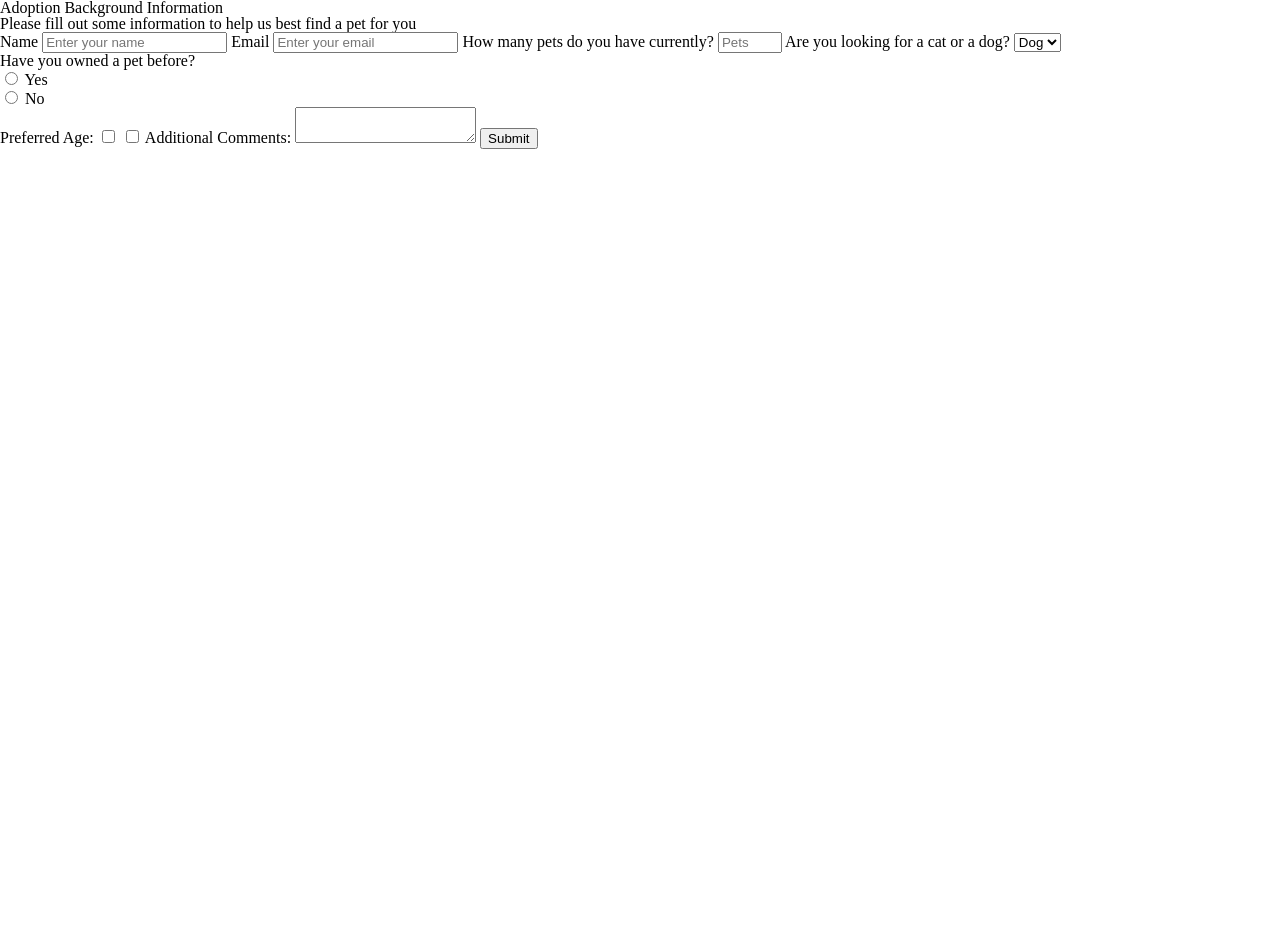
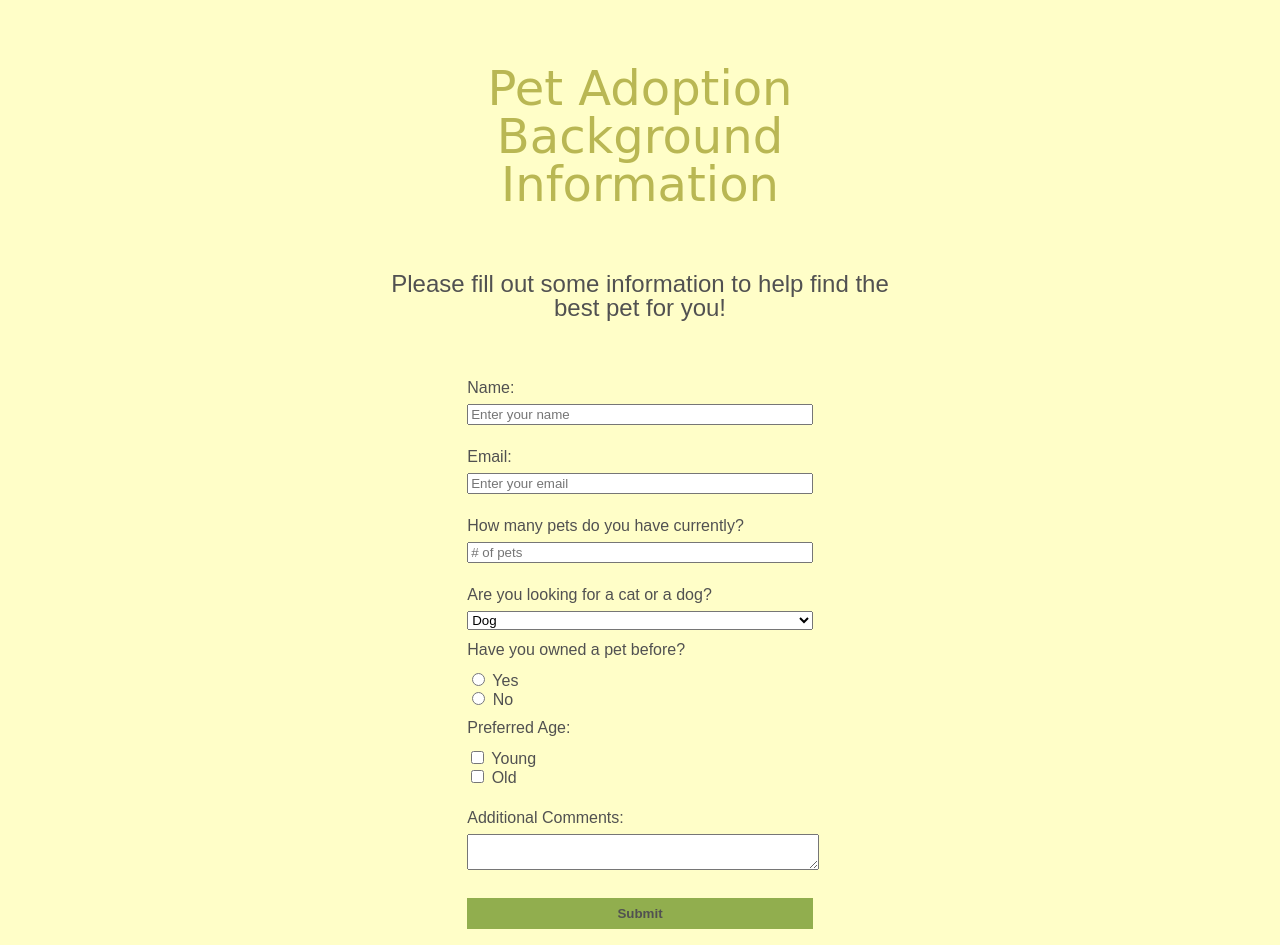
Before and after one commit to jameskaupert/fcc-survey-form, a plain HTML site: page v2/index.html in a window 1280 px wide. Before the commit the page ends 800 px from the top, so only its background shows below. Drawn offline with Linux system fonts and the light colour scheme; a web font is replaced by a local one.

Commit message:
final changes for v2 form

```diff
--- a/v2/assets/styles/main.css
+++ b/v2/assets/styles/main.css
@@ -0,0 +1,75 @@
+body {
+  display: flex;
+  justify-content: center;
+  font-family: 'Muli', sans-serif;
+  background-color: #FFFEC8;
+  color: #515151;
+}
+
+input,
+select,
+button {
+  font-family: 'Muli', sans-serif;
+}
+
+.wrapper {
+  min-width: 320px;
+  width: 45%;
+  display: flex;
+  flex-direction: column;
+  align-items: center;
+}
+
+h1 {
+  padding: 4rem 0 4rem 0;
+  font-size: 3rem;
+  text-align: center;
+  font-family: 'Ranga', cursive;
+  color: #B9B753;
+}
+
+.description {
+  font-size: 1.5rem;
+  padding: 0 1rem 3rem 1rem;
+  text-align: center;
+}
+
+.form {
+  width: 60%;
+  font-size: 1rem;
+  padding: 0 1rem 0 1rem;
+  display: flex;
+  flex-direction: column;
+  align-items: center;
+  justify-content: center;
+}
+
+
+.form-element {
+  padding: 0.75rem 0 0.75rem 0;
+  width: 100%;
+  display: flex;
+  flex-direction: column;
+}
+
+label {
+  padding-bottom: 0.5rem;
+}
+
+.comments textarea {
+  width: 100%;
+}
+
+.submit-btn {
+  width: 100%;
+  padding: 0.5rem;
+  margin: 1rem;
+  border: 0px;
+  background-color: #91AE4E;
+  color: #515151;
+  font-weight: 800;
+}
+
+.submit-btn:hover {
+  background-color: #82935A;
+}
--- a/v2/index.html
+++ b/v2/index.html
@@ -1,46 +1,61 @@
 <!DOCTYPE html>
 <html lang="en">
+
 <head>
   <meta charset="UTF-8">
   <meta name="viewport" content="width=device-width, initial-scale=1.0">
   <meta http-equiv="X-UA-Compatible" content="ie=edge">
+  <link href="https://fonts.googleapis.com/css?family=Muli|Ranga" rel="stylesheet">
   <link rel="stylesheet" href="assets/styles/reset.css">
   <link rel="stylesheet" href="assets/styles/main.css">
   <title>Pet Adoption Form</title>
 </head>
+
 <body>
-  <div id="wrapper">
-  <h1 id="title">Adoption Background Information</h1>
-  <p id="description">Please fill out some information to help us best find a pet for you</p>
-  <form action="" id="survey-form">
-    <label id="name-label">Name</label>
+  <div id="wrapper" class="wrapper">
+    <h1 id="title">Pet Adoption Background Information</h1>
+    <p id="description" class="description">Please fill out some information to help find the best pet for you!</p>
+    <form action="" id="survey-form" class="form">
+      <div class="name form-element">
+        <label id="name-label">Name:</label>
         <input id="name" type="text" required placeholder='Enter your name'>
-    <label id="email-label">Email</label>
-    <input id="email" type="email" required  placeholder='Enter your email'>
+      </div>
+      <div class="email form-element">
+        <label id="email-label">Email:</label>
+        <input id="email" type="email" required placeholder='Enter your email'>
+      </div>
+      <div class="number form-element">
         <label id="number-label">How many pets do you have currently?</label>
-    <input id="number" type="number" min=1 max=100 placeholder='Pets'>
-
+        <input id="number" type="number" min=1 max=100 placeholder='# of pets'>
+      </div>
+      <div class="dropdown form-element">
         <label>Are you looking for a cat or a dog?</label>
         <select id="dropdown">
           <option>Dog</option>
           <option>Cat</option>
         </select>
+      </div>
 
-    <fieldset>
+      <fieldset class="radio form-element">
         <legend>Have you owned a pet before?</legend>
-    <input type="radio" name="previous" value="Yes"> Yes<br>
-    <input type="radio" name="previous" value="No"> No<br>
+        <div><input type="radio" name="previous" value="Yes"> Yes<br /></div>
+        <div><input type="radio" name="previous" value="No"> No<br /></div>
       </fieldset>
 
-    <label>Preferred Age:</label>
-    <input type="checkbox" value="Young">
-    <input type="checkbox" value="Old">
+      <fieldset class="checkbox form-element">
+        <legend>Preferred Age:</legend>
+        <div><input type="checkbox" value="Young"> Young<br /></div>
+        <div><input type="checkbox" value="Old"> Old<br /></div>
+      </fieldset>
 
+      <div class="comments form-element">
         <label>Additional Comments:</label>
         <textarea></textarea>
-    <button id="submit">Submit</button>
+      </div>
+      <button id="submit" class="submit-btn">Submit</button>
     </form>
   </div>
   <script src="https://cdn.freecodecamp.org/testable-projects-fcc/v1/bundle.js"></script>
 </body>
+
 </html>
```
Lines whose indentation alone changed are shown as unchanged.
